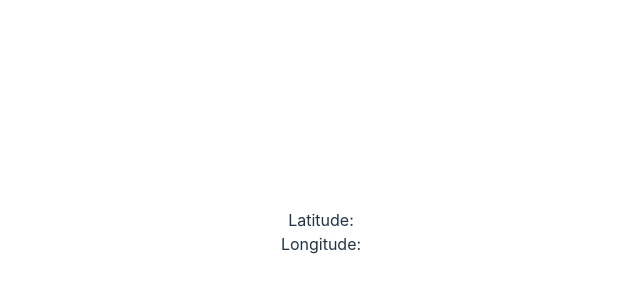
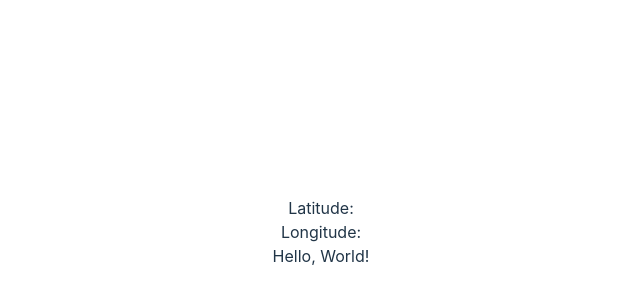
Before and after one commit to jacobcohen76/webgps, a React (Vite) app: page / in a window 1280 px wide. Shown: the part 168-468 px from the top of the page, without its empty margins (319-959 px from the left). Built offline with nearby package versions, Linux system fonts and the light colour scheme; no server answers.

Commit message:
added testing Hello, World!

```diff
--- a/src/main.tsx
+++ b/src/main.tsx
@@ -6,5 +6,6 @@ import './index.css'
 ReactDOM.createRoot(document.getElementById('root') as HTMLElement).render(
   <React.StrictMode>
     <App />
+    <div>Hello, World!</div>
   </React.StrictMode>
 )
```
